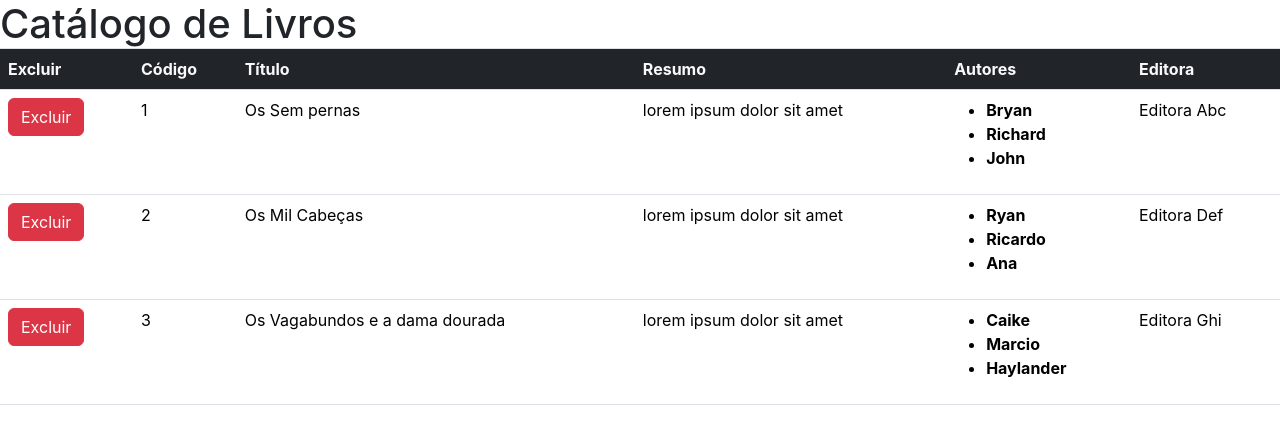
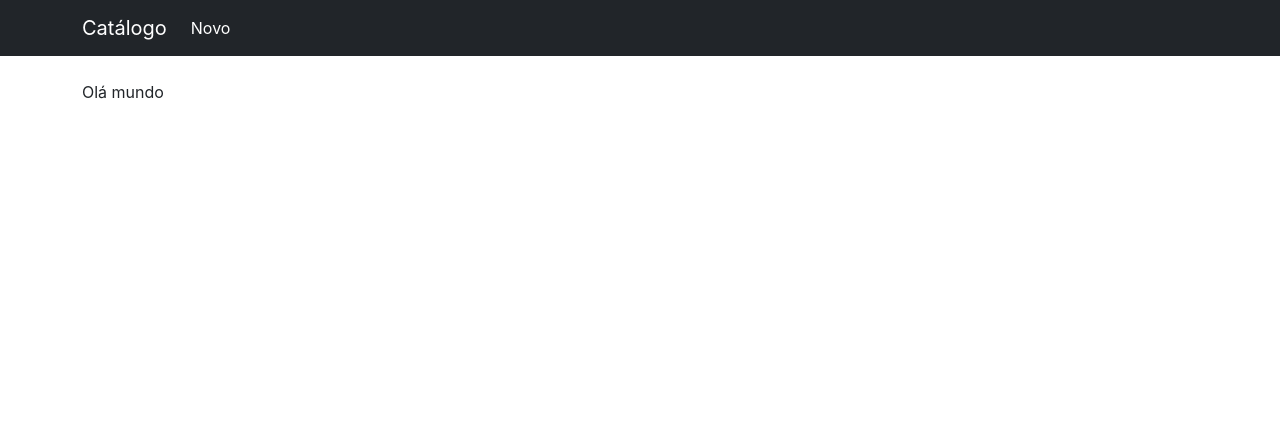
Before and after one commit to rianjsp/segundo_semestre_estacio_trabalhos, a React (Create React App) app in the folder meu_primeiro_framework/root/livros-react/: page /novo in a window 1280 px wide. Shown: the top 444 px of the page. Built offline with nearby package versions, Linux system fonts and the light colour scheme.

Commit message:
Update
Implementada as rotas.
Modificada a estrutura para o codigo não conter erros.
Mudada a estilização.

```diff
--- a/meu_primeiro_framework/root/livros-react/src/App.tsx
+++ b/meu_primeiro_framework/root/livros-react/src/App.tsx
@@ -1,12 +1,42 @@
 import React from 'react';
-import logo from './logo.svg';
+import { BrowserRouter as Router, Routes, Route, Link } from 'react-router-dom';
 import './App.css';
 import LivroLista from './LivroLista';
+import LivroDados from './LivroDados';
 
 function App() {
   return (
-    <LivroLista/>
+    <Router>
+      <div>
+        <nav className="navbar navbar-expand-lg navbar-light bg-dark ">
+          <div className="container ">
+            <Link className="navbar-brand text-white" to="/">Catálogo</Link>
+            <button className="navbar-toggler" type="button" data-bs-toggle="collapse" data-bs-target="#navbarNav" aria-controls="navbarNav" aria-expanded="false" aria-label="Toggle navigation">
+              <span className="navbar-toggler-icon"></span>
+            </button>
+            <div className="collapse navbar-collapse" id="navbarNav">
+              <ul className="navbar-nav">
+                <li className="nav-item">
+                  <Link className="nav-link text-white" to="/novo">Novo</Link>
+                </li>
+              </ul>
+            </div>
+          </div>
+        </nav>
+
+        <div className="container mt-4">
+          <Routes>
+            <Route path="/" element={<LivroLista />} />
+            <Route path="/novo" element={<LivroDados />} />
+          </Routes>
+        </div>
+      </div>
+    </Router>
   );
 }
 
+function Home() {
+  return <h2>Catálogo</h2>;
+}
+
 export default App;
--- a/meu_primeiro_framework/root/livros-react/src/LivroDados.js
+++ b/meu_primeiro_framework/root/livros-react/src/LivroDados.js
@@ -0,0 +1,8 @@
+// Definição do componente
+export default function LivroDados() {
+    return (
+        <main>
+            <p>Olá mundo</p>
+        </main>
+    );
+}
```
